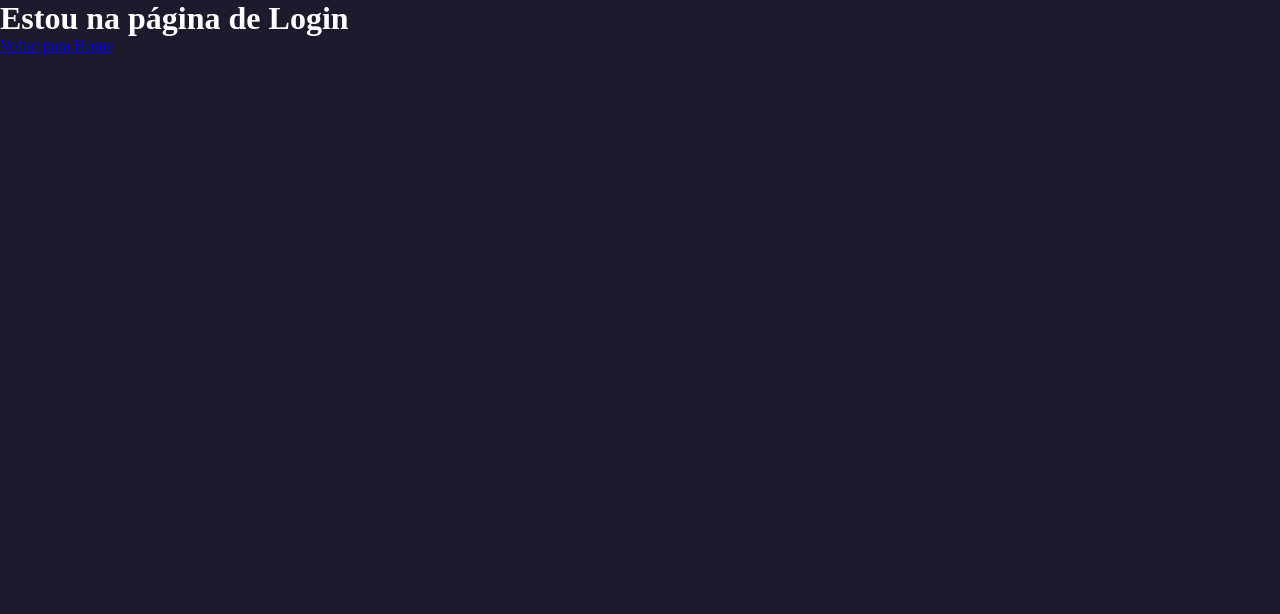
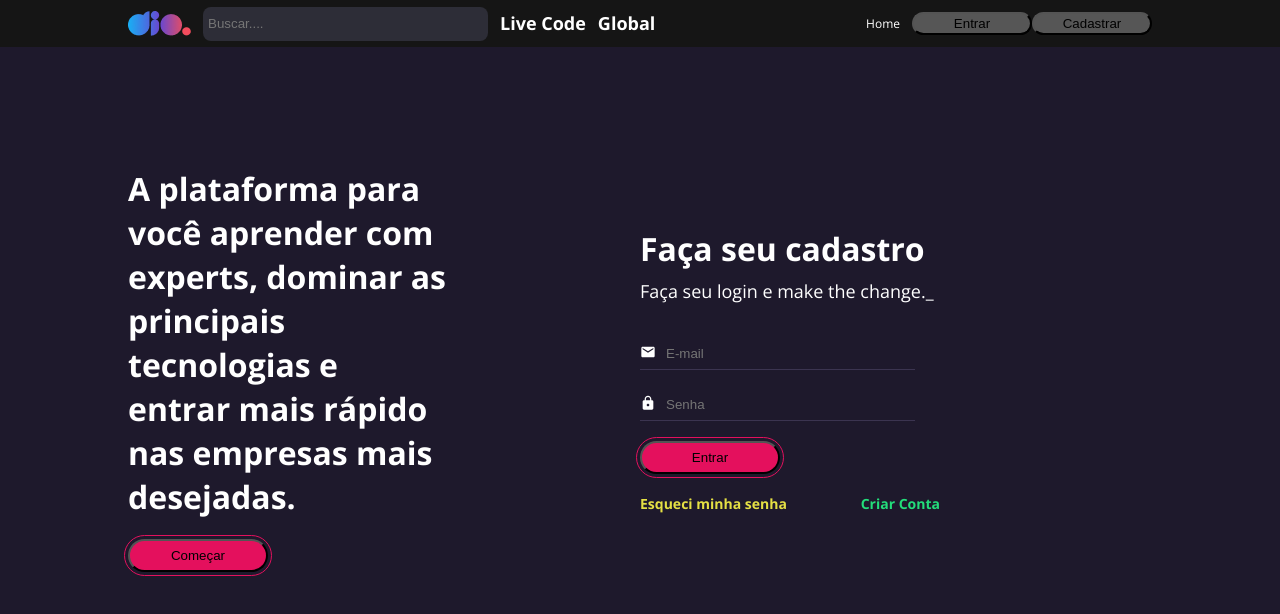
Before and after one commit to samuelESP/Consulta_JS, a React (Create React App) app in the folder 17_React/primeiro_Projeto/second/dio/: page /login in a window 1280 px wide. Shown: the top 614 px of the page. Built offline with nearby package versions, Linux system fonts and the light colour scheme.

Commit message:
Create Tela de Login

```diff
--- a/17_React/primeiro_Projeto/second/dio/package.json
+++ b/17_React/primeiro_Projeto/second/dio/package.json
@@ -8,6 +8,7 @@
     "@testing-library/user-event": "^13.5.0",
     "react": "^18.2.0",
     "react-dom": "^18.2.0",
+    "react-icons": "^4.7.1",
     "react-router-dom": "^6.4.5",
     "react-scripts": "5.0.1",
     "styled-components": "^5.3.6",
--- a/17_React/primeiro_Projeto/second/dio/src/components/Button/styles.js
+++ b/17_React/primeiro_Projeto/second/dio/src/components/Button/styles.js
@@ -10,14 +10,19 @@
 min-width: 120px;
 width: 100%;
 
+&:hover{
+    cursor: pointer;
+    background-color: rgb(228, 16, 93);
+}
+
 ${({variant}) => variant !== "primary" && css`
-    min-width: 167px;
+    max-width: 140px;
     height: 33px;
 
     background: #E4105D;
 
     &:hover{
-        opacity: 0.6;
+        box-shadow: rgb(228 16 93) 0px 0px 48px 0px;
     }
 
     &::after {
--- a/17_React/primeiro_Projeto/second/dio/src/components/Header/index.jsx
+++ b/17_React/primeiro_Projeto/second/dio/src/components/Header/index.jsx
@@ -16,7 +16,7 @@
                 <Input placeholder='Buscar....'/>
             </BuscarInputContainer>
             <Menu>Live Code</Menu>
-            <Menu>Golbal</Menu>
+            <Menu>Global</Menu>
           </Row>
           <Row>
             <MenuRight href='#' >Home</MenuRight>
--- a/17_React/primeiro_Projeto/second/dio/src/components/Header/styles.js
+++ b/17_React/primeiro_Projeto/second/dio/src/components/Header/styles.js
@@ -23,9 +23,9 @@
     background-color: #151515;
     width: 100%;
     height: 47px;
-    display:flex
+    display:flex;
     justify-content: center;
-    align-items: center
+    align-items: center;
 `
 
 export const BuscarInputContainer = styled.div`
--- /dev/null
+++ b/17_React/primeiro_Projeto/second/dio/src/components/Input/index.jsx
@@ -0,0 +1,16 @@
+import React from 'react'
+
+import {InputContainer, InputText, IconContainer } from './styles';
+
+const Input = ({leftIcon, name, control, ...rest}) => {
+
+
+  return (
+    <InputContainer>
+        {leftIcon ? (<IconContainer>{leftIcon}</IconContainer>) : null}
+        <InputText {...rest} />
+    </InputContainer>
+  )
+}
+
+export { Input };
--- /dev/null
+++ b/17_React/primeiro_Projeto/second/dio/src/components/Input/styles.js
@@ -0,0 +1,24 @@
+import styled from 'styled-components';
+
+export const InputContainer = styled.div`
+    width: 100%;
+    max-width: 275px;
+    height: 30px;
+    border-bottom: 1px solid #3B3450;
+    display:flex;
+    align-items: center;
+    margin-bottom: 20px;
+`
+
+export const IconContainer = styled.div`
+    margin-right: 10px;
+`
+
+export const InputText = styled.input`
+    background-color: transparent;
+    color: #FFFFFF;
+    flex:1;
+    border: 0;
+    height: 30px;
+
+`
--- a/17_React/primeiro_Projeto/second/dio/src/pages/login/index.jsx
+++ b/17_React/primeiro_Projeto/second/dio/src/pages/login/index.jsx
@@ -1,8 +1,39 @@
-import { Link } from "react-router-dom";
+import { MdEmail, MdLock } from 'react-icons/md';
+
+import { Button } from "../../components/Button";
+import { Header } from "../../components/Header";
+import { Input } from '../../components/Input';
+
+import { Container, Title, Column, TitleLogin, SubtitleLogin, EsqueciText, CriarText, Row, Wrapper } from './styles';
+
 const Login = () => {
     return(<>
-        <h1>Estou na página de Login</h1>
-        <Link to="/">Voltar para Home</Link >
+        <Header />
+        <Container>
+            <Column>
+                <Title>
+                A plataforma para você aprender com experts, dominar as principais tecnologias
+                e entrar mais rápido nas empresas mais desejadas.
+                </Title>
+                <Button title='Começar' variant="secondary" />
+            </Column>
+            <Column>
+            <Wrapper>
+            <TitleLogin>Faça seu cadastro</TitleLogin>
+            <SubtitleLogin>Faça seu login e make the change._</SubtitleLogin>
+            <form >
+                <Input placeholder="E-mail" leftIcon={<MdEmail />} />
+                <Input placeholder="Senha" type="password" leftIcon={<MdLock />}/>
+                <Button title="Entrar" variant="secondary" type="submit"/>
+            </form>
+            <Row>
+                <EsqueciText>Esqueci minha senha</EsqueciText>
+                <CriarText>Criar Conta</CriarText>
+                </Row>
+            </Wrapper>
+
+            </Column>
+        </Container>
         </>)
 }
 
--- /dev/null
+++ b/17_React/primeiro_Projeto/second/dio/src/pages/login/styles.js
@@ -0,0 +1,75 @@
+import styled from 'styled-components';
+
+export const Container = styled.main`
+    width: 100%;
+    max-width: 80%;
+    margin: 0 auto;
+    margin-top: 120px;
+    display: flex;
+    flex-direction: row;
+    justify-content: space-between;
+    align-items: center;
+`
+
+export const Wrapper = styled.div`
+    max-width: 300px;
+`
+
+export const Column = styled.div`
+    flex: 1;
+`
+
+export const Row = styled.div`
+    display: flex;
+    flex-direction: row;
+    justify-content: space-between;
+    align-items: center;
+    margin-top: 20px;
+`
+
+export const Title = styled.h2`
+    font-family: 'Open Sans';
+    font-style: normal;
+    font-weight: 700;
+    font-size: 32px;
+    width: 320px;
+    margin-bottom: 20px;
+    line-height: 44px;
+    color: #FFFFFF;
+`
+
+export const TitleLogin = styled.p`
+    font-family: 'Open Sans';
+    font-style: normal;
+    font-weight: 700;
+    font-size: 32px;
+    line-height: 44px;
+    margin-bottom: 8px;
+`
+
+export const SubtitleLogin = styled.p`
+    font-family: 'Open Sans';
+    font-style: normal;
+    font-weight: 400;
+    font-size: 18px;
+    line-height: 25px;
+    margin-bottom: 35px;
+`
+
+export const EsqueciText  = styled.p`
+    font-family: 'Open Sans';
+    font-style: normal;
+    font-weight: 700;
+    font-size: 14px;
+    line-height: 19px;
+    color: #E5E044;
+`
+
+export const CriarText =  styled.p`
+    font-family: 'Open Sans';
+    font-style: normal;
+    font-weight: 700;
+    font-size: 14px;
+    line-height: 19px;
+    color: #23DD7A;
+`
```
Also changed, not shown: 2 other files (tests, documents, lock files or other folders).
